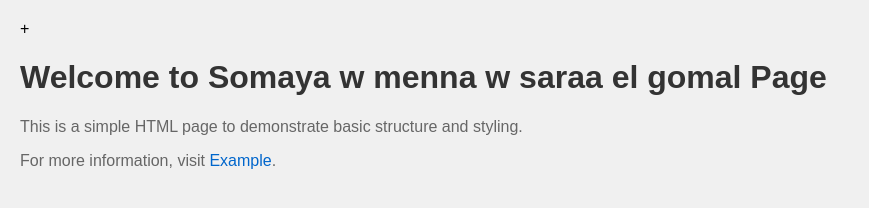
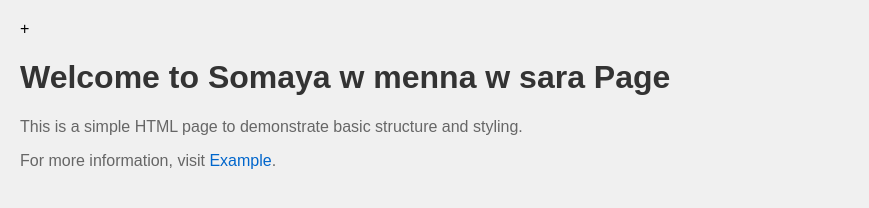
Before and after one commit to Somaya-Ayman/Code-Quest, a plain HTML site: page index.html in a window 1280 px wide. Shown: the whole page, without its empty margins (0-869 px from the left). Drawn offline with Linux system fonts and the light colour scheme.

Commit message:
Update index.html

```diff
--- a/index.html
+++ b/index.html
@@ -27,7 +27,7 @@
     </style>
 </head>
 <body>
-    <h1>Welcome to Somaya w menna w saraa el gomal Page</h1>
+    <h1>Welcome to Somaya w menna w sara Page</h1>
     <p>This is  a simple HTML page to demonstrate basic structure and styling.</p>
     <p>For more information, visit <a href="https://www.example.com" target="_blank">Example</a>.</p>
 </body>
```
